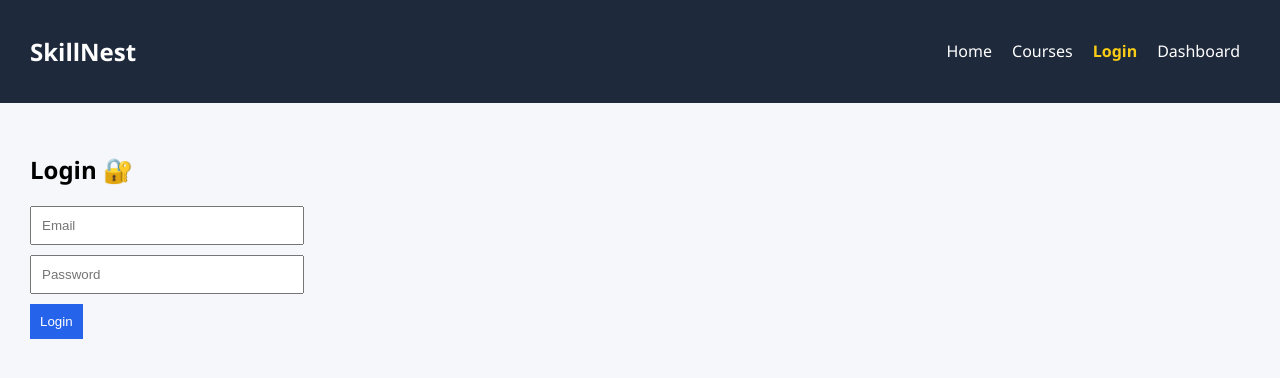
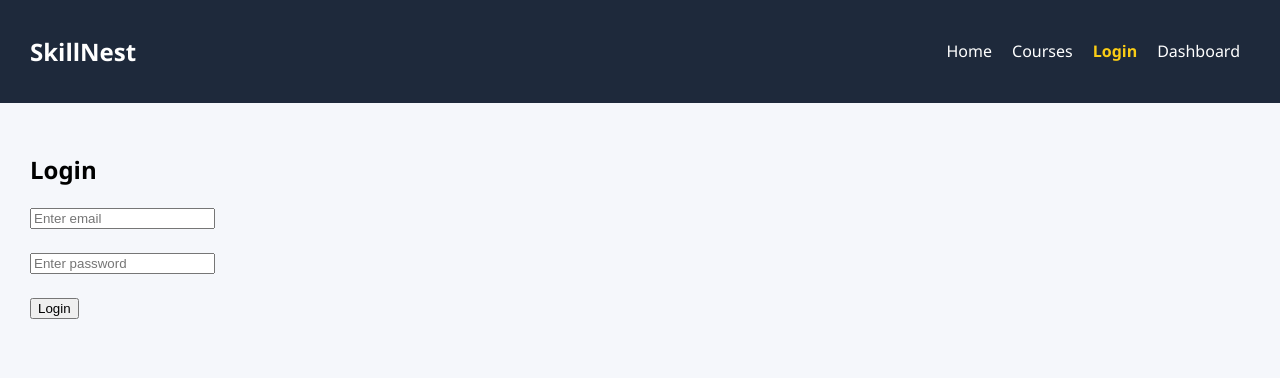
Before and after one commit to ANUA869/skillnest-frontend, a React (Create React App) app: page /login in a window 1280 px wide. Shown: the top 378 px of the page. Built offline with nearby package versions, Linux system fonts and the light colour scheme.

Commit message:
fix login formData error

```diff
--- a/src/pages/Login.js
+++ b/src/pages/Login.js
@@ -2,23 +2,21 @@
 import axios from "axios";
 
 function Login() {
-  const [form, setForm] = useState({
-    email: "",
-    password: "",
-  });
-
-  const handleChange = (e) => {
-    setForm({ ...form, [e.target.name]: e.target.value });
-  };
+  const [email, setEmail] = useState("");
+  const [password, setPassword] = useState("");
 
   const handleLogin = async () => {
     try {
       const res = await axios.post(
-  "https://skillnest-backend-g385.onrender.com/api/auth/login",
-  formData
-)
+        "https://skillnest-backend-g385.onrender.com/api/auth/login",
+        {
+          email,
+          password,
+        }
+      );
 
-      // ✅ SAVE USER
+      console.log(res.data);
+
       localStorage.setItem("user", JSON.stringify(res.data.user));
       localStorage.setItem("token", res.data.token);
 
@@ -26,50 +24,36 @@
 
       window.location.href = "/dashboard";
     } catch (err) {
-      console.log(err);
+      console.log(err.response?.data || err.message);
       alert(err.response?.data?.msg || "Login failed ❌");
     }
   };
 
   return (
     <div style={{ padding: "30px" }}>
-      <h2>Login 🔐</h2>
+      <h2>Login</h2>
 
       <input
         type="email"
-        name="email"
-        placeholder="Email"
-        onChange={handleChange}
-        style={inputStyle}
+        placeholder="Enter email"
+        value={email}
+        onChange={(e) => setEmail(e.target.value)}
       />
+
+      <br /><br />
 
       <input
         type="password"
-        name="password"
-        placeholder="Password"
-        onChange={handleChange}
-        style={inputStyle}
+        placeholder="Enter password"
+        value={password}
+        onChange={(e) => setPassword(e.target.value)}
       />
 
-      <button onClick={handleLogin} style={btnStyle}>
-        Login
-      </button>
+      <br /><br />
+
+      <button onClick={handleLogin}>Login</button>
     </div>
   );
 }
 
-const inputStyle = {
-  display: "block",
-  marginBottom: "10px",
-  padding: "10px",
-  width: "250px",
-};
-
-const btnStyle = {
-  padding: "10px",
-  background: "#2563eb",
-  color: "white",
-  border: "none",
-};
-
 export default Login;
```
